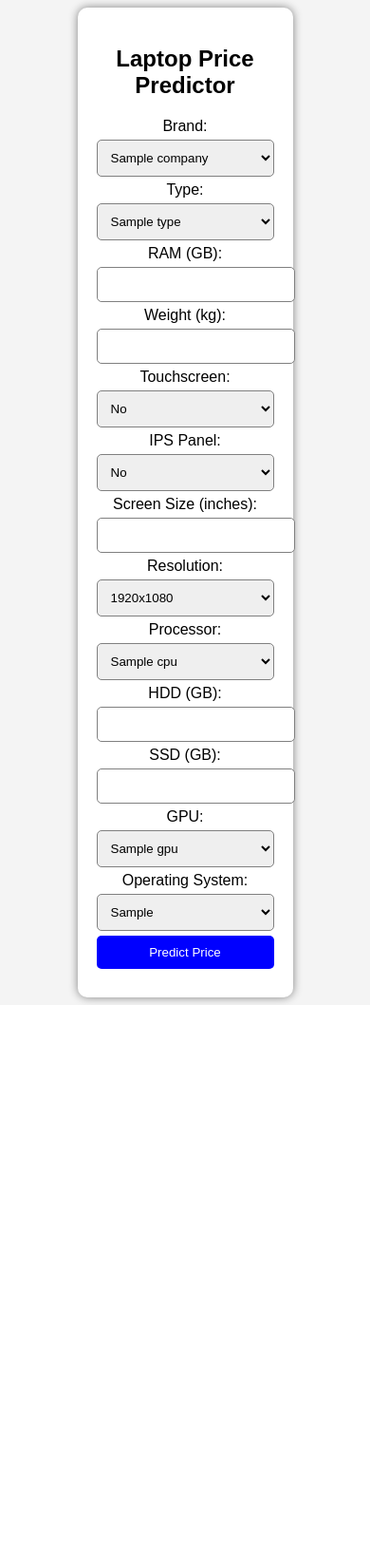
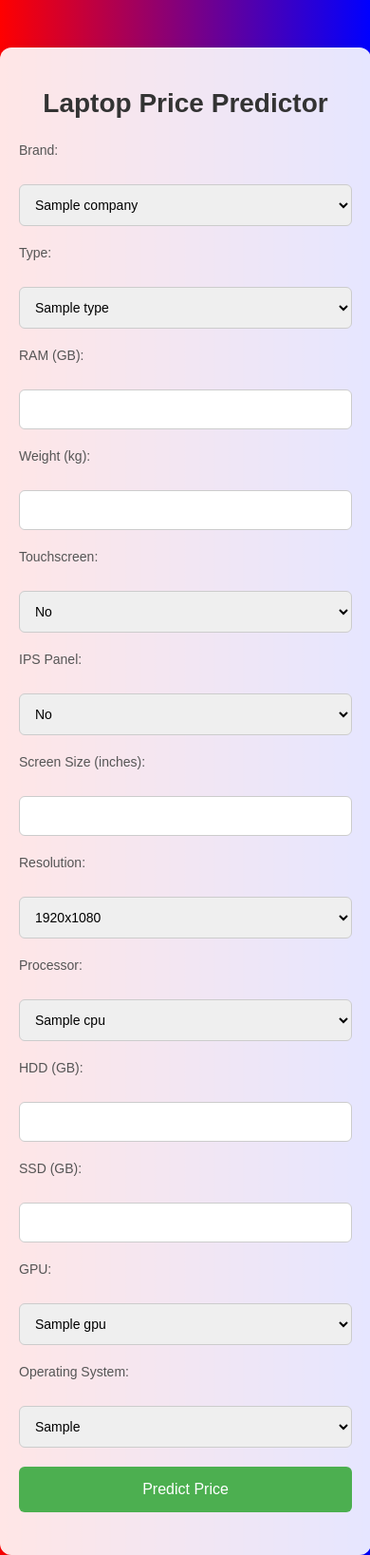
Before and after one commit to gyanendu-shekhar/laptop-price-predictor, a Flask app: template templates/index.html in a window 390 px wide. Shown: the whole page at 95% size. Before the commit the page ends 1058 px from the top, so only its background shows below. Run offline with Flask 3, Linux system fonts and the light colour scheme; the template is opened without the code that fills it: most values are stand-ins (such as "Sample title", 1, 10 or a date in 2020); parts of the project's set-up code (start-up, migrations or seed data) failed here and were passed over.

Commit message:
Update index.html

```diff
--- a/templates/index.html
+++ b/templates/index.html
@@ -6,40 +6,152 @@
     <title>Laptop Price Predictor</title>
     <script src="https://code.jquery.com/jquery-3.6.0.min.js"></script>
     <style>
-        body { font-family: Arial, sans-serif; background-color: #f4f4f4; text-align: center; }
-        .container { width: 50%; margin: auto; background: white; padding: 20px; border-radius: 10px; box-shadow: 0px 0px 10px gray; }
-        select, input { width: 100%; padding: 10px; margin: 5px 0; border-radius: 5px; border: 1px solid gray; }
-        button { background-color: blue; color: white; padding: 10px; width: 100%; border: none; border-radius: 5px; cursor: pointer; }
-        button:hover { background-color: darkblue; }
-        #result { font-size: 20px; margin-top: 10px; color: green; }
+        /* General Styling */
+        body {
+            font-family: 'Arial', sans-serif;
+            background: linear-gradient(to right, red, blue); /* Red to Blue gradient */
+            margin: 0;
+            padding: 0;
+            color: #333;
+            height: 100vh; /* Ensure the body takes full height */
+        }
+
+        .container {
+            width: 60%;
+            margin: 50px auto;
+            padding: 30px;
+            border-radius: 12px;
+            box-shadow: 0px 4px 15px rgba(0, 0, 0, 0.1);
+            background: rgba(255, 255, 255, 0.9); /* Slightly transparent white background */
+        }
+
+        h2 {
+            color: #333;
+            font-size: 32px;
+            margin-bottom: 25px;
+            text-align: center;
+            font-weight: bold;
+        }
+
+        /* Form Styling */
+        form {
+            display: flex;
+            flex-direction: column;
+            gap: 20px;
+        }
+
+        label {
+            font-size: 16px;
+            color: #555;
+            margin-bottom: 8px;
+        }
+
+        select, input {
+            padding: 12px;
+            border: 1px solid #ccc;
+            border-radius: 6px;
+            font-size: 16px;
+            width: 100%;
+            box-sizing: border-box;
+        }
+
+        input[type="number"] {
+            -moz-appearance: textfield;
+        }
+
+        select:focus, input:focus {
+            outline: none;
+            border-color: #4CAF50;
+            box-shadow: 0 0 5px rgba(76, 175, 80, 0.5);
+        }
+
+        /* Button Styling */
+        button {
+            background-color: #4CAF50;
+            color: white;
+            padding: 15px;
+            border: none;
+            border-radius: 6px;
+            cursor: pointer;
+            font-size: 18px;
+            transition: background-color 0.3s ease;
+            width: 100%;
+        }
+
+        button:hover {
+            background-color: #45a049;
+        }
+
+        /* Result Styling */
+        #result {
+            font-size: 20px;
+            margin-top: 25px;
+            color: green;
+            font-weight: bold;
+            text-align: center;
+        }
+
+        /* Media Query for Responsiveness */
+        @media (max-width: 768px) {
+            .container {
+                width: 90%;
+                padding: 20px;
+            }
+
+            h2 {
+                font-size: 28px;
+            }
+
+            label, select, input {
+                font-size: 14px;
+            }
+
+            button {
+                font-size: 16px;
+            }
+        }
     </style>
 </head>
 <body>
     <div class="container">
         <h2>Laptop Price Predictor</h2>
         <form id="predictForm">
-            <label>Brand:</label>
-            <select name="company"> {% for company in companies %} <option value="{{ company }}">{{ company }}</option> {% endfor %} </select>
+            <label for="company">Brand:</label>
+            <select name="company">
+                {% for company in companies %}
+                    <option value="{{ company }}">{{ company }}</option>
+                {% endfor %}
+            </select>
 
-            <label>Type:</label>
-            <select name="type"> {% for type in types %} <option value="{{ type }}">{{ type }}</option> {% endfor %} </select>
+            <label for="type">Type:</label>
+            <select name="type">
+                {% for type in types %}
+                    <option value="{{ type }}">{{ type }}</option>
+                {% endfor %}
+            </select>
 
-            <label>RAM (GB):</label>
+            <label for="ram">RAM (GB):</label>
             <input type="number" name="ram" required>
 
-            <label>Weight (kg):</label>
+            <label for="weight">Weight (kg):</label>
             <input type="number" step="0.01" name="weight" required>
 
-            <label>Touchscreen:</label>
-            <select name="touchscreen"><option value="No">No</option><option value="Yes">Yes</option></select>
+            <label for="touchscreen">Touchscreen:</label>
+            <select name="touchscreen">
+                <option value="No">No</option>
+                <option value="Yes">Yes</option>
+            </select>
 
-            <label>IPS Panel:</label>
-            <select name="ips"><option value="No">No</option><option value="Yes">Yes</option></select>
+            <label for="ips">IPS Panel:</label>
+            <select name="ips">
+                <option value="No">No</option>
+                <option value="Yes">Yes</option>
+            </select>
 
-            <label>Screen Size (inches):</label>
+            <label for="screen_size">Screen Size (inches):</label>
             <input type="number" step="0.1" name="screen_size" required>
 
-            <label>Resolution:</label>
+            <label for="resolution">Resolution:</label>
             <select name="resolution">
                 <option value="1920*1080">1920x1080</option>
                 <option value="1366*768">1366x768</option>
```
Also changed, not shown: other parts of templates/index.html (+20 -8 lines).
